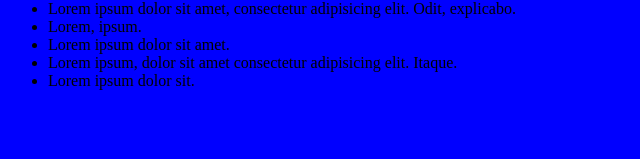
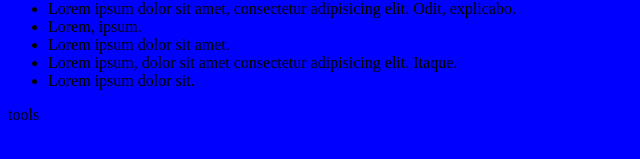
Before and after one commit to Olegopolonets/github-test, a plain HTML site: page index.html in a window 1280 px wide. Shown: the part 127-286 px from the top of the page, 0-640 px from the left. Drawn offline with Linux system fonts and the light colour scheme.

Commit message:
add tools

```diff
--- a/index.html
+++ b/index.html
@@ -17,6 +17,6 @@
       <li>Lorem ipsum, dolor sit amet consectetur adipisicing elit. Itaque.</li>
       <li>Lorem ipsum dolor sit.</li>
     </ul>
-
+    <span>tools</span>
   </body>
 </html>
```
